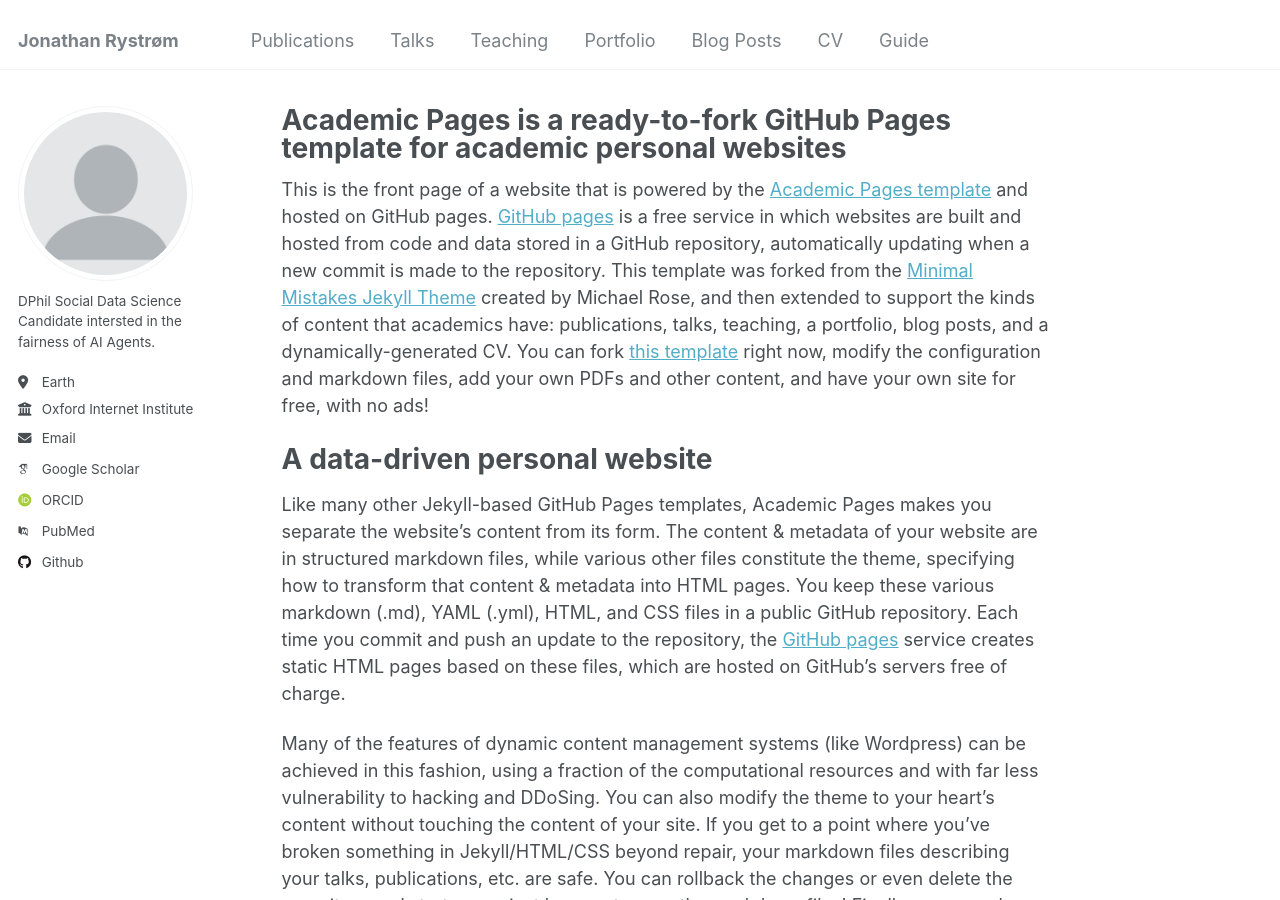
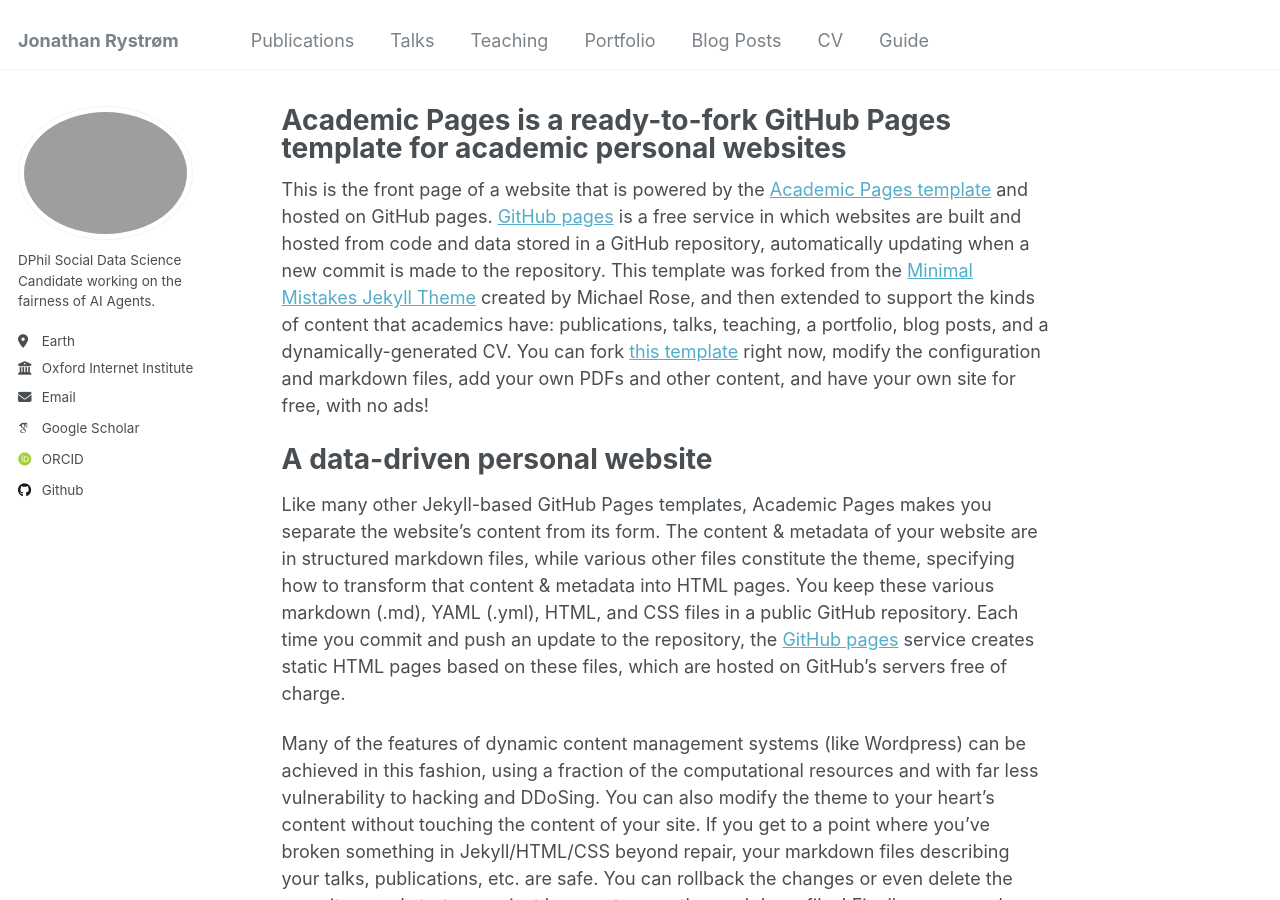
Before and after one commit to jhrystrom/jhrystrom.github.io, a Jekyll site: the page built from _pages/about.md, in a window 1280 px wide and 900 px high. Built offline with Jekyll 4.4.1, drawn with Linux system fonts in a browser that asks for light colours; some web fonts are replaced.

Commit message:
add more information

```diff
--- a/_config.yml
+++ b/_config.yml
@@ -21,10 +21,10 @@
 #               Additional customization can be done by editing /_includes/author-profile.html
 author:
   # Biographic information
-  avatar           : "profile.png"
+  avatar           : "portrait-square.jpg"
   name             : ""
   pronouns         : # example: "she/her"
-  bio              : "DPhil Social Data Science Candidate intersted in the fairness of AI Agents."
+  bio              : "DPhil Social Data Science Candidate working on the fairness of AI Agents."
   location         : "Earth"
   employer         : "Oxford Internet Institute"
   uri              : # URL
@@ -32,11 +32,11 @@
 
   # Academic websites
   arxiv            : # URL - Update with the correct link to your profile
-  googlescholar    : "https://scholar.google.com/citations?user=PS_CX0AAAAAJ"
+  googlescholar    : "https://scholar.google.com/citations?user=bKLjkOMAAAAJ"
   impactstory      : # URL
-  orcid            : "http://orcid.org/yourorcidurl"
+  orcid            : "https://orcid.org/0000-0003-1030-5839"
   semantic         : # URL
-  pubmed           : "https://www.ncbi.nlm.nih.gov/pubmed/?term=john+snow"
+  pubmed           : # URL
   researchgate     : # URL
   scopus           : # URL
 
```
Also changed, not shown: images/portrait-square.jpeg (added).
